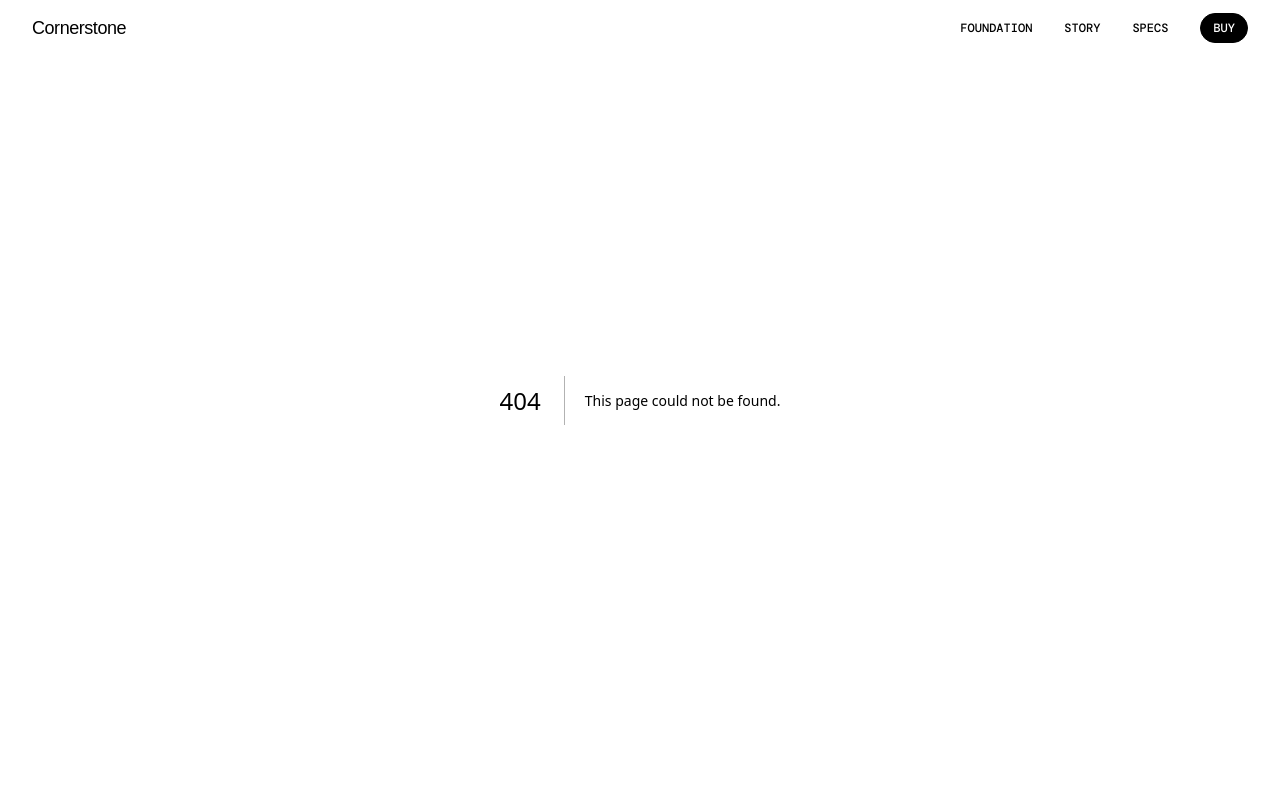
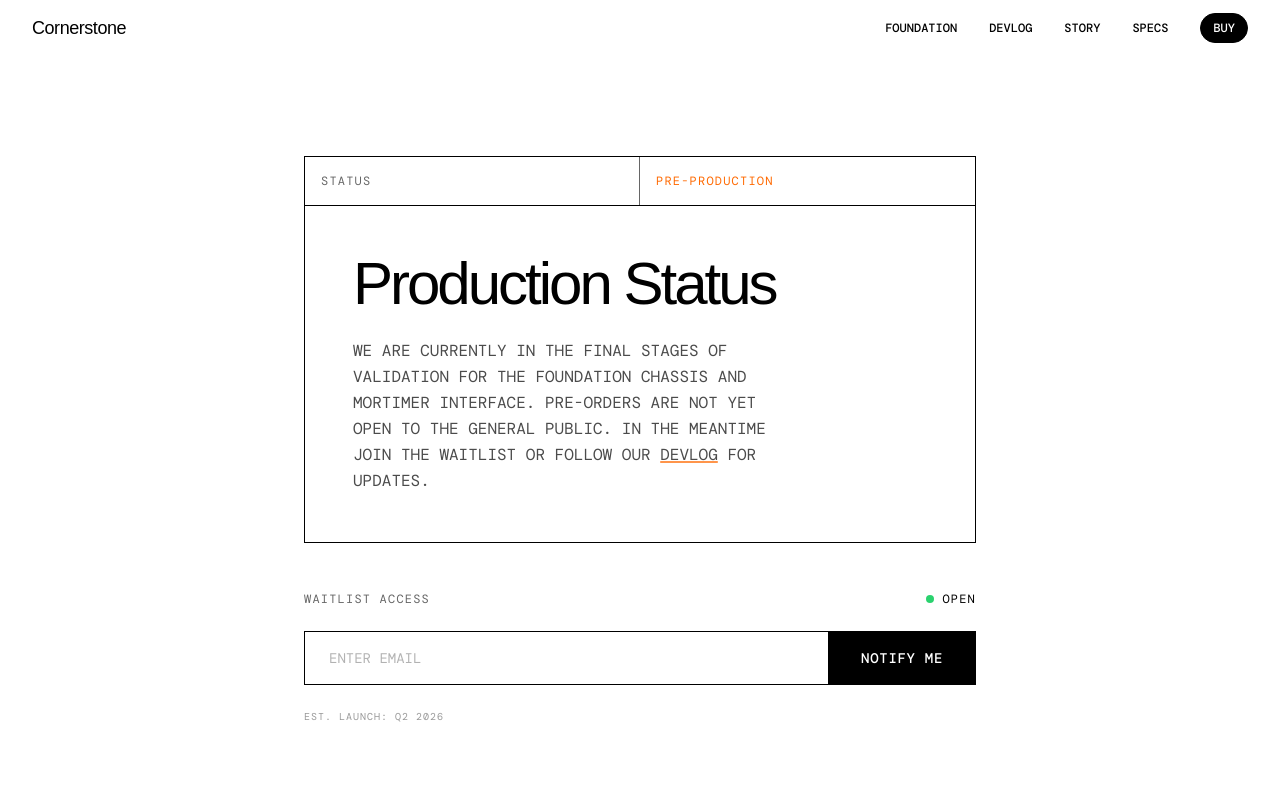
Before and after one commit to grsszne/cornerstonesh, a Next.js app: page /preorder in a window 1280 px wide. Before the commit this address had no page. Shown: the top 800 px of the page. Built offline with nearby package versions, Linux system fonts and the light colour scheme; a web font is replaced by a local one.

Commit message:
Devlog and Preorder page.

```diff
--- /dev/null
+++ b/src/app/devlog/page.js
@@ -0,0 +1,86 @@
+import FadeIn from "@/components/FadeIn";
+import Link from "next/link";
+
+export const metadata = {
+  title: "Devlog - Cornerstone",
+  description: "Building the Foundation. Updates, progress, and behind-the-scenes.",
+};
+
+const devlogPosts = [
+  {
+    id: 1,
+    date: "2025-11-29",
+    title: "Hello, World.",
+    content: (
+      <>
+        <p className="mb-4">
+          Welcome to the Cornerstone devlog. This is where we'll document the journey of building the Foundation—from initial sketches to the final shipping product.
+        </p>
+        <p className="mb-4">
+          We believe in building in public. That means sharing our wins, our failures, and the nitty-gritty engineering details that usually get hidden behind marketing fluff.
+        </p>
+        <p>
+          Stay tuned for updates on thermal testing, the manufacturing process of our aluminum chassis, and deep dives into the Mortimer interface.
+        </p>
+      </>
+    ),
+  },
+];
+
+export default function DevlogPage() {
+  return (
+    <main className="min-h-screen bg-white dark:bg-black text-black dark:text-white pt-32 pb-24 px-4 sm:px-6 lg:px-8">
+      <div className="max-w-3xl mx-auto">
+        <FadeIn>
+          <header className="mb-24">
+            <h1 className="text-6xl md:text-8xl font-medium tracking-tighter mb-8">
+              Devlog
+            </h1>
+            <p className="text-xl md:text-2xl font-mono text-black/60 dark:text-white/60 leading-relaxed">
+              Building your <span className="text-orange-500">Foundation</span>.
+              <br />
+              One commit at a time.
+            </p>
+          </header>
+        </FadeIn>
+
+        <div className="space-y-24">
+          {devlogPosts.map((post, index) => (
+            <FadeIn key={post.id} delay={index * 0.1}>
+              <article className="group relative border-l border-black/10 dark:border-white/10 pl-8 md:pl-12">
+                <div className="absolute -left-[5px] top-0 w-[9px] h-[9px] rounded-full bg-white dark:bg-black border border-black/20 dark:border-white/20 group-hover:border-orange-500 group-hover:bg-orange-500 transition-colors duration-300" />
+
+                <div className="flex flex-col md:flex-row md:items-baseline gap-4 md:gap-8 mb-6">
+                  <time className="font-mono text-xs text-orange-500 uppercase tracking-widest shrink-0">
+                    {post.date}
+                  </time>
+                  <h2 className="text-3xl font-medium tracking-tight group-hover:text-orange-500 transition-colors">
+                    {post.title}
+                  </h2>
+                </div>
+
+                <div className="prose prose-lg dark:prose-invert prose-neutral font-mono text-sm md:text-base opacity-80 leading-relaxed max-w-none">
+                  {post.content}
+                </div>
+              </article>
+            </FadeIn>
+          ))}
+        </div>
+
+        <FadeIn delay={0.2}>
+          <div className="mt-32 pt-16 border-t border-black/10 dark:border-white/10 text-center">
+            <p className="font-mono text-sm opacity-50 mb-6">
+              Want to get notified of new updates?
+            </p>
+            <Link
+              href="/preorder"
+              className="inline-flex items-center justify-center px-8 py-3 text-sm font-mono font-medium uppercase tracking-wider bg-black text-white dark:bg-white dark:text-black hover:bg-orange-500 hover:text-white dark:hover:bg-orange-500 dark:hover:text-white transition-all duration-300 rounded-full"
+            >
+              Join the Waitlist
+            </Link>
+          </div>
+        </FadeIn>
+      </div>
+    </main>
+  );
+}
--- a/src/app/foundation/page.js
+++ b/src/app/foundation/page.js
@@ -35,7 +35,7 @@ export default function FoundationPage() {
             </p>
             <div className="pt-8">
               <Link
-                href="/#preorder"
+                href="/preorder"
                 className="inline-flex items-center justify-center px-8 py-4 text-base font-mono font-medium uppercase tracking-wider bg-orange-500 text-white border border-orange-500 hover:bg-black hover:text-white dark:hover:bg-white dark:hover:text-black hover:border-black dark:hover:border-white transition-all duration-300 rounded-full"
               >
                 Pre-order Now
@@ -565,7 +565,7 @@ export default function FoundationPage() {
             </p>
             <div className="pt-8">
               <Link
-                href="/#preorder"
+                href="/preorder"
                 className="inline-flex items-center justify-center px-12 py-5 text-lg font-mono font-medium uppercase tracking-wider bg-orange-500 text-white hover:bg-white hover:text-black dark:hover:bg-black dark:hover:text-white transition-all duration-300 rounded-full"
               >
                 Reserve Yours
--- /dev/null
+++ b/src/app/preorder/page.js
@@ -0,0 +1,114 @@
+"use client";
+
+import { useState } from "react";
+import FadeIn from "@/components/FadeIn";
+
+export default function PreorderPage() {
+  const [email, setEmail] = useState("");
+  const [status, setStatus] = useState("idle");
+  const [message, setMessage] = useState("");
+
+  const subscribe = async (e) => {
+    e.preventDefault();
+    if (!email) return;
+
+    setStatus("loading");
+    try {
+      const res = await fetch("/api/subscribe", {
+        method: "POST",
+        headers: { "Content-Type": "application/json" },
+        body: JSON.stringify({ email }),
+      });
+
+      const data = await res.json();
+
+      if (res.ok) {
+        setStatus("success");
+        setMessage("REGISTERED");
+        setEmail("");
+      } else {
+        setStatus("error");
+        setMessage(data.error || "ERROR");
+      }
+    } catch (error) {
+      setStatus("error");
+      setMessage("SYSTEM_FAILURE");
+    }
+  };
+
+  return (
+    <main className="min-h-screen bg-white dark:bg-black text-black dark:text-white pt-20 flex flex-col">
+      <div className="flex-grow flex flex-col justify-center px-4 sm:px-6 lg:px-8">
+        <FadeIn>
+          <div className="max-w-2xl mx-auto w-full">
+
+            {/* Header / Status Block */}
+            <div className="border border-black dark:border-white mb-12">
+              <div className="grid grid-cols-2 border-b border-black dark:border-white">
+                <div className="p-4 border-r border-black dark:border-white font-mono text-xs uppercase tracking-widest opacity-60">
+                  Status
+                </div>
+                <div className="p-4 font-mono text-xs uppercase tracking-widest text-orange-500">
+                  Pre-Production
+                </div>
+              </div>
+              <div className="p-8 md:p-12">
+                <h1 className="text-4xl md:text-6xl font-medium tracking-tighter mb-6">
+                  Production Status
+                </h1>
+                <p className="font-mono text-sm md:text-base opacity-70 leading-relaxed max-w-md">
+                  We are currently in the final stages of validation for the Foundation chassis and Mortimer interface. Pre-orders are not yet open to the general public.
+                  In the meantime join the waitlist or follow our <a href="/devlog" className="underline decoration-orange-500 hover:text-orange-500 decoration-2">devlog</a> for updates.
+                </p>
+              </div>
+            </div>
+
+            {/* Signup Form */}
+            <div className="space-y-6">
+              <div className="flex items-center justify-between">
+                <h2 className="font-mono text-xs uppercase tracking-widest opacity-60">
+                  Waitlist Access
+                </h2>
+                <div className="flex items-center gap-2">
+                  <span className="w-2 h-2 rounded-full bg-green-500 animate-pulse"></span>
+                  <span className="font-mono text-xs uppercase tracking-widest">Open</span>
+                </div>
+              </div>
+
+              <form onSubmit={subscribe} className="relative">
+                <div className="flex flex-col sm:flex-row gap-0">
+                  <input
+                    type="email"
+                    placeholder="Enter Email"
+                    value={email}
+                    onChange={(e) => setEmail(e.target.value)}
+                    disabled={status === "loading" || status === "success"}
+                    className="flex-grow bg-transparent border border-black dark:border-white px-6 py-4 font-mono text-sm placeholder:text-black/30 dark:placeholder:text-white/30 focus:outline-none focus:ring-1 focus:ring-black dark:focus:ring-white disabled:opacity-50 rounded-none"
+                  />
+                  <button
+                    type="submit"
+                    disabled={status === "loading" || status === "success"}
+                    className="bg-black text-white dark:bg-white dark:text-black border border-black dark:border-white px-8 py-4 font-mono text-sm font-medium uppercase tracking-wider hover:bg-orange-500 hover:border-orange-500 hover:text-white dark:hover:bg-orange-500 dark:hover:border-orange-500 dark:hover:text-white transition-colors disabled:opacity-50 disabled:cursor-not-allowed sm:border-l-0"
+                  >
+                    {status === "loading" ? "..." : status === "success" ? "Done" : "Notify Me"}
+                  </button>
+                </div>
+                {message && (
+                  <div className={`mt-2 font-mono text-xs uppercase tracking-widest ${status === "error" ? "text-red-500" : "text-green-500"}`}>
+                    &gt; {message}
+                  </div>
+                )}
+              </form>
+
+              <p className="font-mono text-[10px] opacity-40 uppercase tracking-widest text-center sm:text-left">
+                Est. Launch: Q2 2026
+              </p>
+            </div>
+
+          </div>
+        </FadeIn>
+      </div>
+
+    </main>
+  );
+}
--- a/src/components/FoundationBuilder.jsx
+++ b/src/components/FoundationBuilder.jsx
@@ -274,8 +274,8 @@ export default function FoundationBuilder() {
                   </div>
                 </div>
                 <Link
-                  href="/#preorder"
-                  className="block w-full py-5 text-center text-lg font-mono font-medium uppercase tracking-wider bg-black text-white dark:bg-white dark:text-black hover:bg-orange-500 hover:text-white dark:hover:bg-orange-500 dark:hover:text-white hover:border-orange-500 transition-all duration-300 rounded-2xl"
+                  href="/preorder"
+                  className="inline-flex items-center justify-center px-8 py-4 text-base font-mono font-medium uppercase tracking-wider bg-black text-white dark:bg-white dark:text-black hover:bg-orange-500 hover:text-white dark:hover:bg-orange-500 dark:hover:text-white transition-all duration-300 rounded-full w-full sm:w-auto"
                 >
                   Reserve Configuration
                 </Link>
--- a/src/components/FoundationHero.jsx
+++ b/src/components/FoundationHero.jsx
@@ -27,7 +27,7 @@ export default function FoundationHero() {
           </div>
           <div className="flex flex-col sm:flex-row gap-4 md:justify-end">
             <Link
-              href="#preorder"
+              href="/preorder"
               className="inline-flex items-center justify-center px-8 py-4 text-base font-mono font-medium uppercase tracking-wider bg-black text-white dark:bg-white dark:text-black border border-black dark:border-white hover:bg-orange-500 hover:border-orange-500 dark:hover:bg-orange-500 dark:hover:border-orange-500 transition-colors duration-300"
             >
               Pre-order Now
--- a/src/components/Navigation.jsx
+++ b/src/components/Navigation.jsx
@@ -17,8 +17,9 @@ export default function Navigation() {
 
   const navLinks = [
     { name: "Foundation", href: "/foundation" },
-    { name: "Story", href: "#story" },
-    { name: "Specs", href: "#specs" },
+    { name: "Devlog", href: "/devlog" },
+    { name: "Story", href: "/#story" },
+    { name: "Specs", href: "/foundation#specs" },
   ];
 
   return (
@@ -54,7 +55,7 @@ export default function Navigation() {
                 </Link>
               ))}
               <Link
-                href="#buy"
+                href="/preorder"
                 className="bg-black hover:bg-orange-500 hover:text-white hover:border-orange-500 border border-black dark:bg-white dark:text-black dark:hover:bg-orange-500 dark:hover:text-white dark:hover:border-orange-500 dark:border-white text-white text-xs px-3 py-1.5 rounded-full font-[500] font-mono transition-colors"
               >
                 Buy
@@ -109,7 +110,7 @@ export default function Navigation() {
             ))}
             <div className="pt-4">
               <Link
-                href="#buy"
+                href="/preorder"
                 className="block w-full text-center bg-black hover:bg-orange-500 hover:text-white hover:border-orange-500 border border-black dark:bg-white dark:text-black dark:hover:bg-orange-500 dark:hover:text-white dark:hover:border-orange-500 dark:border-white text-white px-4 py-2 rounded-full font-medium font-mono transition-colors"
                 onClick={() => setIsMobileMenuOpen(false)}
               >
```
